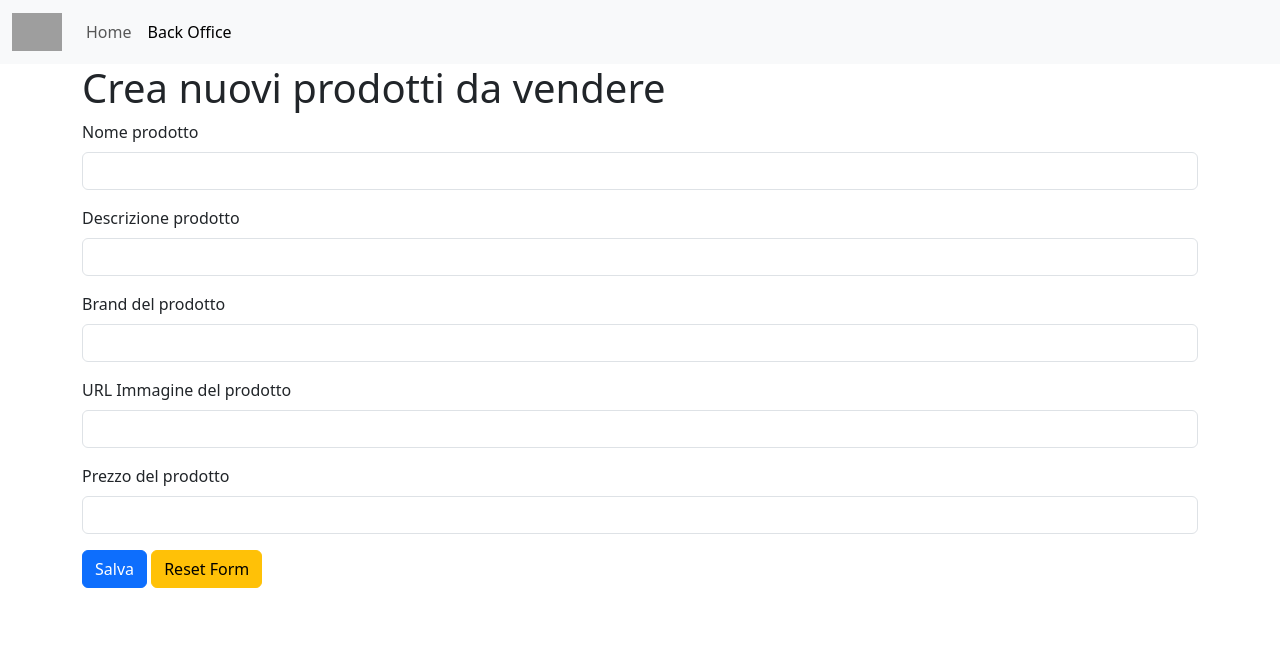
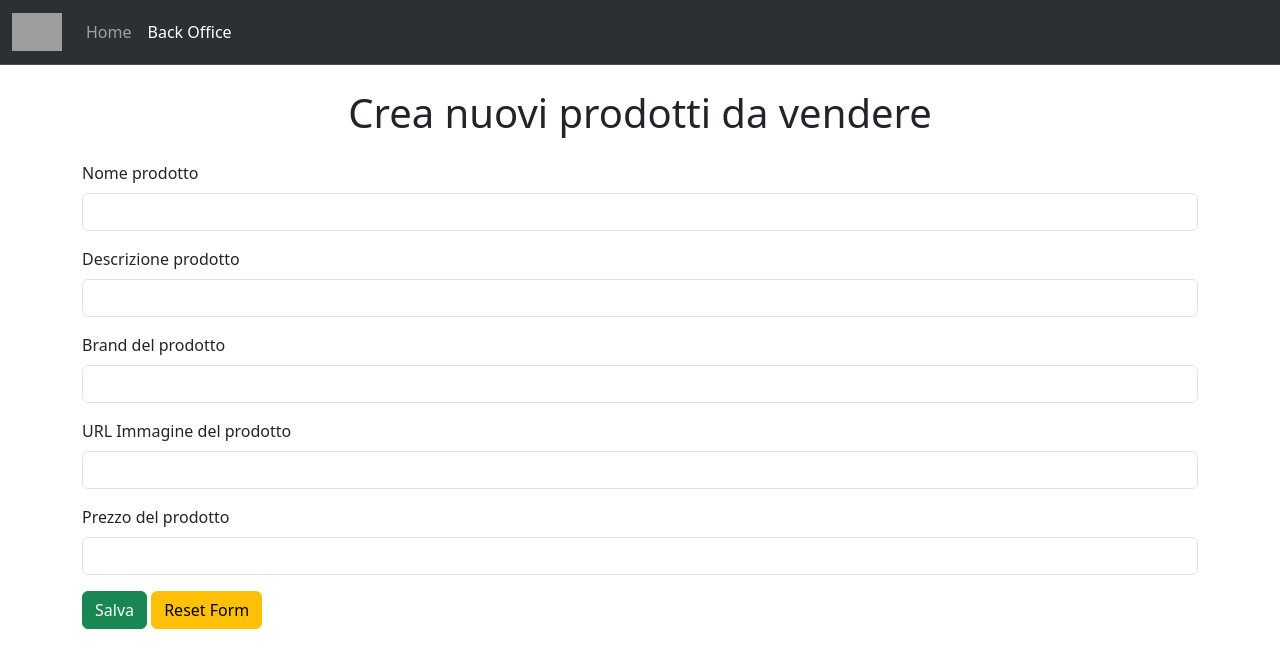
Before and after one commit to AlessioDiPretoro/31_23.07.07_BENCHMARK, a plain HTML site: page back-office.html in a window 1280 px wide. Drawn offline with nearby package versions, Linux system fonts and the light colour scheme; grey boxes are pictures that could not be loaded.

Commit message:
some_improvements

```diff
--- a/back-office.html
+++ b/back-office.html
@@ -3,7 +3,7 @@
   <head>
     <meta charset="utf-8" />
     <meta name="viewport" content="width=device-width, initial-scale=1" />
-    <title>Guitar Shop</title>
+    <title>Guitar Shop - back office</title>
     <link
       href="https://cdn.jsdelivr.net/npm/bootstrap@5.3.0/dist/css/bootstrap.min.css"
       rel="stylesheet"
@@ -12,7 +12,10 @@
     />
   </head>
   <body>
-    <nav class="navbar navbar-expand-lg bg-body-tertiary">
+    <nav
+      class="navbar navbar-expand-lg bg-body-tertiary bg-dark border-bottom border-bottom-dark"
+      data-bs-theme="dark"
+    >
       <div class="container-fluid">
         <a class="navbar-brand" href="./index.html">
           <img
@@ -45,7 +48,7 @@
       </div>
     </nav>
     <div class="container">
-      <h1>Crea nuovi prodotti da vendere</h1>
+      <h1 class="text-center m-4">Crea nuovi prodotti da vendere</h1>
       <form>
         <div class="mb-3">
           <label for="nameProduct" class="form-label">Nome prodotto</label>
@@ -67,7 +70,7 @@
           <label for="priceProduct" class="form-label">Prezzo del prodotto</label>
           <input type="number" class="form-control" id="priceProduct" required />
         </div>
-        <button class="btn btn-primary">Salva</button>
+        <button class="btn btn-success">Salva</button>
         <button class="btn btn-warning" data-bs-toggle="modal" data-bs-target="#resetModal">
           Reset Form
         </button>
--- a/detail.js
+++ b/detail.js
@@ -43,7 +43,6 @@ const getRemoteDate = () => {
                 <p class="card-text flex-grow-1"><span>${element.description}</span></p>
                 <p class="card-text fw-bold"><span>${element.brand}</span> - $ <span>${element.price}</span></p></p>
                 <div class="d-flex flex-column gap-2 justify-content-between flex-xl-row">
-                <a href="./detail.html?id=${element._id}" class="infoButton btn btn-success">Scopri di più</a>
                 <a href="./back-office.html?id=${element._id}"class="editButton btn btn-warning">Modifica</a>
               </div>
               </div>
```
Also changed, not shown: back-office.js (+0 -23 lines), detail.html (+5 -2 lines), index.html (+4 -1 lines).
